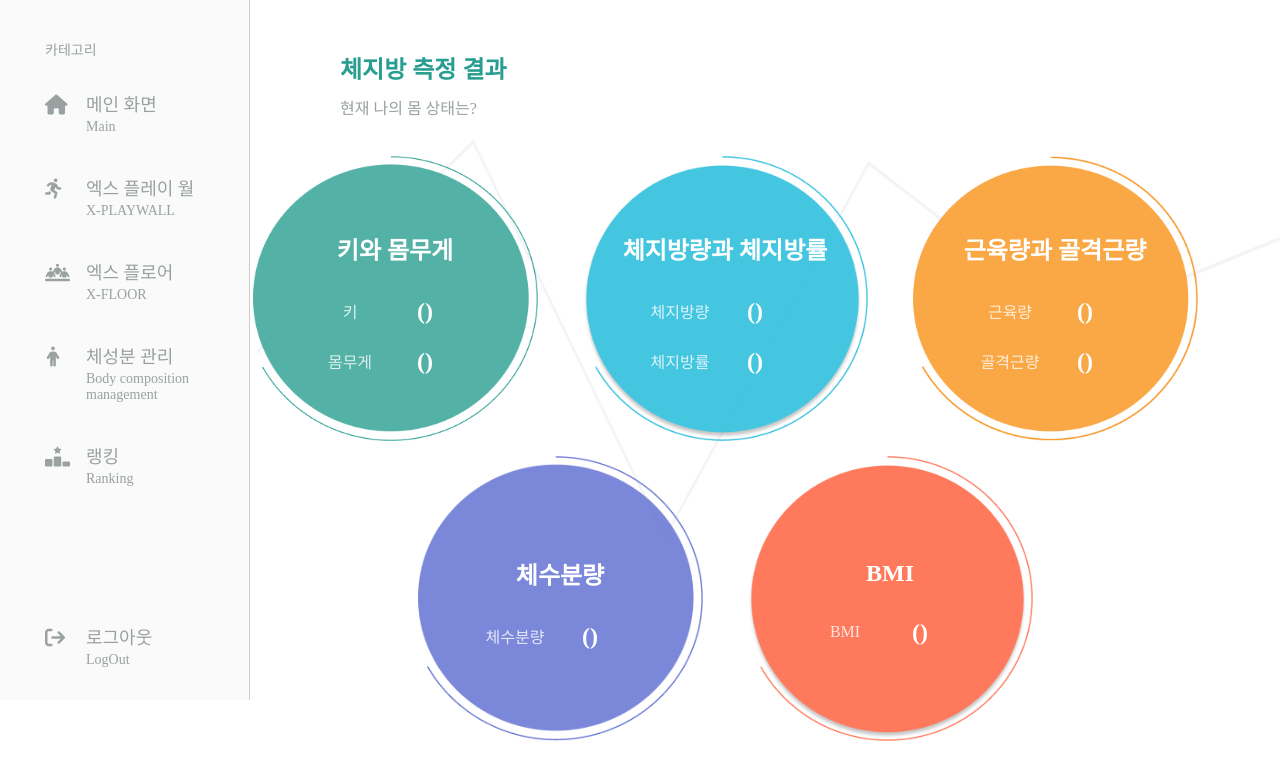
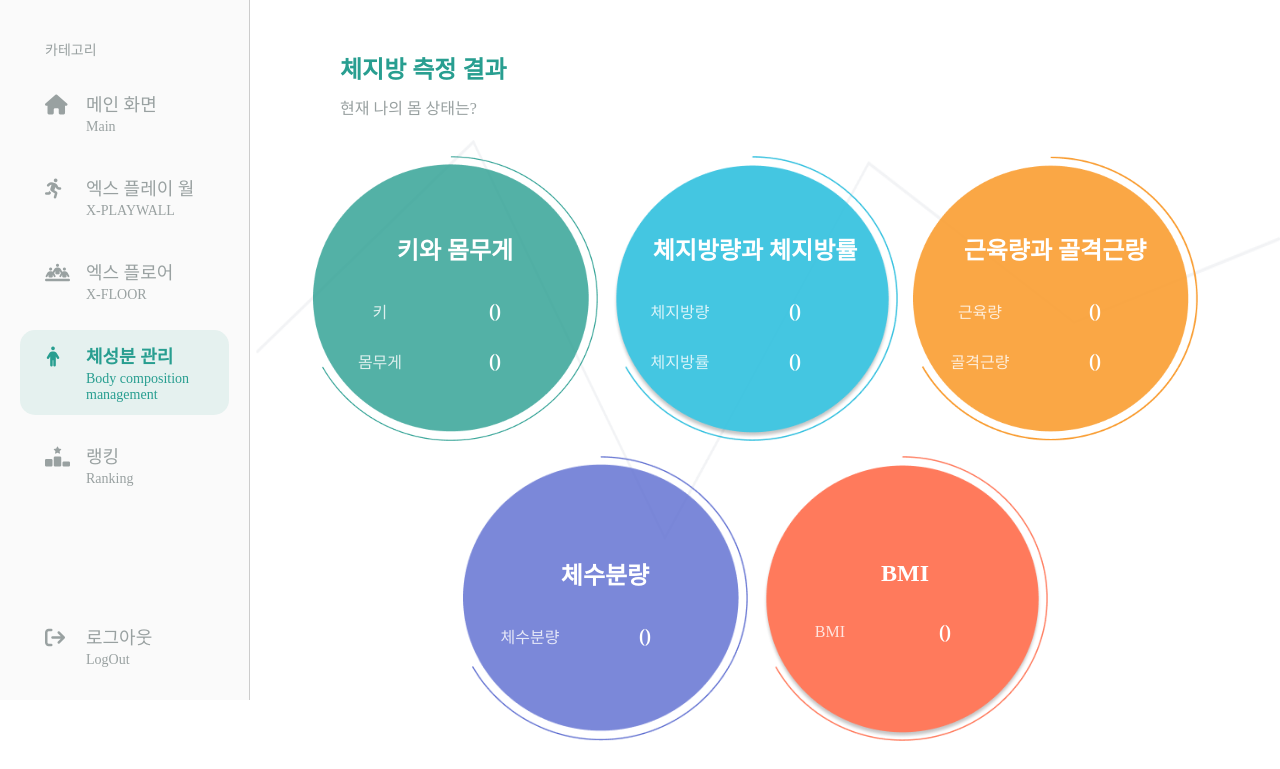
Before and after one commit to yhyg6969/NadeuriSmartMirror, a Django app: page /inbody/ in a window 1280 px wide. Shown: the part 100-869 px from the top of the page. Run offline with Django 4.2, Linux system fonts and the light colour scheme; parts of the project's set-up code (start-up, migrations or seed data) failed here and were passed over; some web fonts are replaced.

Commit message:
Add files via upload

```diff
--- a/static/Xplaywall.css
+++ b/static/Xplaywall.css
@@ -69,10 +69,10 @@
     margin-top: 60px;
 }
 
-.bubble:hover {
+/* .bubble:hover {
     filter: brightness(90%);
 }
-
+ */
 .bubble h2 {
     letter-spacing: 1px;
 }
--- a/static/inbody.css
+++ b/static/inbody.css
@@ -36,7 +36,6 @@ main {
     display: flex;
     justify-content: center;
     align-items: center;
-    margin-right: 30px;
 }
 
 .bubble > div {
@@ -46,7 +45,7 @@ main {
 }
 
 .modal-title{
-    width: 100%;
+    width: 30%;
     font-size: 16px;
     opacity: 0.8;
     text-align: center;
@@ -54,12 +53,12 @@ main {
 
 .modal-inner {
     width: 100%;
-    font-size: 24px;
+    font-size: 18px;
     color: #fff;
-    padding: 20px;
+    padding: 20px 1px;
     font-weight: 600;
-    margin-left: -150px;
     text-align: center;
+    margin-left: -70px;
 
 }
 
--- a/static/login.css
+++ b/static/login.css
@@ -9,7 +9,7 @@
     --bg-color: #ffffff;
     --primary-bg-color: #333740;
     --primary-color: #289E90;
-    --text-color: #AABDBF;
+    --text-color: #6ab1b9;
     --text-active: #ffffff;
     --border-color: #86b8bd;
     }
@@ -45,7 +45,7 @@
         width: 500px;
         height: 70px;
         font-family: 'Pretendard-Regular';
-        color: var(--text-color);
+        color: var(--border-color);
         font-size: 22px;
         letter-spacing: -1px;
         background-color: #F6F7F5;
--- a/static/main.css
+++ b/static/main.css
@@ -117,6 +117,20 @@ nav a:last-child {
     /* Remove margin for the last item (Logout) */
     margin-top: auto;
     /* Pushes Logout to the bottom */
+}
+
+.nav-hover {
+    font-size: 18px;
+    color: var(--primary-color);
+    /* Change font color to #134C4B on hover */
+    background-color: var(--light-color);
+    /* Change background color to #27AE60 on hover */
+    border-radius: 15px;
+    /* Add rounded corners on hover */
+}
+
+.nav-hover .Title {
+    font-weight: 600;
 }
 
 i{
```
